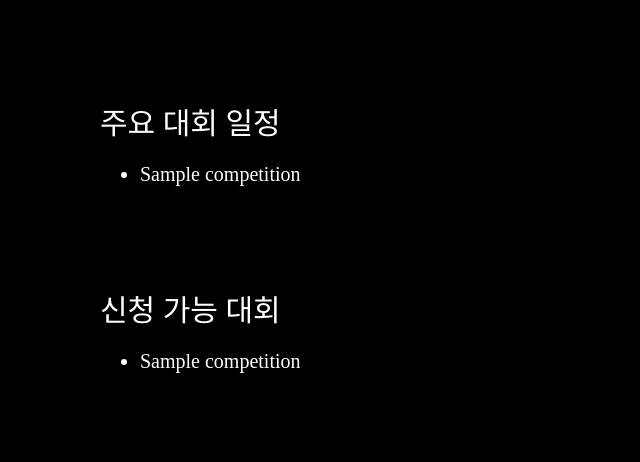
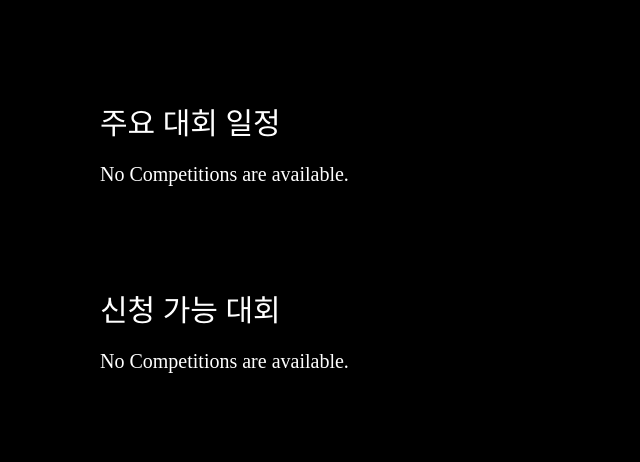
Before and after one commit to BaeJuneHyuck/E-sports-Platform-django-web, a Django app: page / in a window 1280 px wide. Shown: the part 71-533 px from the top of the page, without its empty margins (0-640 px from the left). Run offline with Django 3.2, Linux system fonts and the light colour scheme; tables that the repository leaves empty hold one stand-in row (values such as "Sample post"); parts of the project's set-up code (start-up, migrations or seed data) failed here and were passed over.

Commit message:
주요 대회 일정 및 신청 가능 대회 수정
#2ABJ-3

```diff
--- a/home/templates/home/index.html
+++ b/home/templates/home/index.html
@@ -5,7 +5,7 @@
 
 {% block content %}
 
-    {% if request.user.is_authenticated %}
+    {% if self.user.is_authenticated %}
     <div class="topmain">
     {% else %}
     <div class="top">
@@ -18,7 +18,7 @@
           <a>E-platform</a>
 
           <div class="topnav-right">
-              {% if request.user.is_authenticated %}
+              {% if self.user.is_authenticated %}
               <a href="/user/logout/">로그아웃</a>
               {% else %}
               <a href="/user/registration/">회원가입</a>
@@ -26,7 +26,7 @@
               {% endif %}
           </div>
       </div>
-      {% if request.user.is_authenticated %}
+      {% if self.user.is_authenticated %}
         <div class="banner">
             <div class="logo">
 
@@ -47,9 +47,9 @@
             <div class="contents_title">
             <a href="/competitions">주요 대회 일정</a>
             </div>
-            {% if latest_competitions_list %}
+            {% if latest_competitions %}
                 <ul>
-                    {% for competition in latest_competitions_list %}
+                    {% for competition in latest_competitions %}
                     <li><a href="{% url 'competitions:detail' competition.id %}">{{ competition.competition_name }}</a></li>
                     {% endfor %}
                 </ul>
@@ -60,11 +60,11 @@
 
         <div class="contents">
             <div class="contents_title">
-                <a href="/competitions">신청 가능 대회</a>
+                <a href="/competitions/scheduled/">신청 가능 대회</a>
             </div>
-            {% if latest_competitions_list %}
+            {% if possible_attend_competitions %}
                 <ul>
-                    {% for competition in latest_competitions_list %}
+                    {% for competition in possible_attend_competitions %}
                     <li><a href="{% url 'competitions:detail' competition.id %}">{{ competition.competition_name }}</a></li>
                     {% endfor %}
                 </ul>
--- a/home/views.py
+++ b/home/views.py
@@ -1,3 +1,4 @@
+from django.db.models import Q
 from django.views import generic
 from django.utils import timezone
 
@@ -15,4 +16,6 @@
     def get_context_data(self, **kwargs):
         context = super(IndexView, self).get_context_data(**kwargs)
         context['practices'] = Practice.objects.all()
+        context['latest_competitions'] = Competition.objects.filter(date_end__gt=timezone.now()).order_by('-pub_date')[:5]
+        context['possible_attend_competitions'] = Competition.objects.filter(Q(attend_start__lt=timezone.now()) & Q(attend_end__gt=timezone.now())).order_by('-pub_date')[:5]
         return context
```
